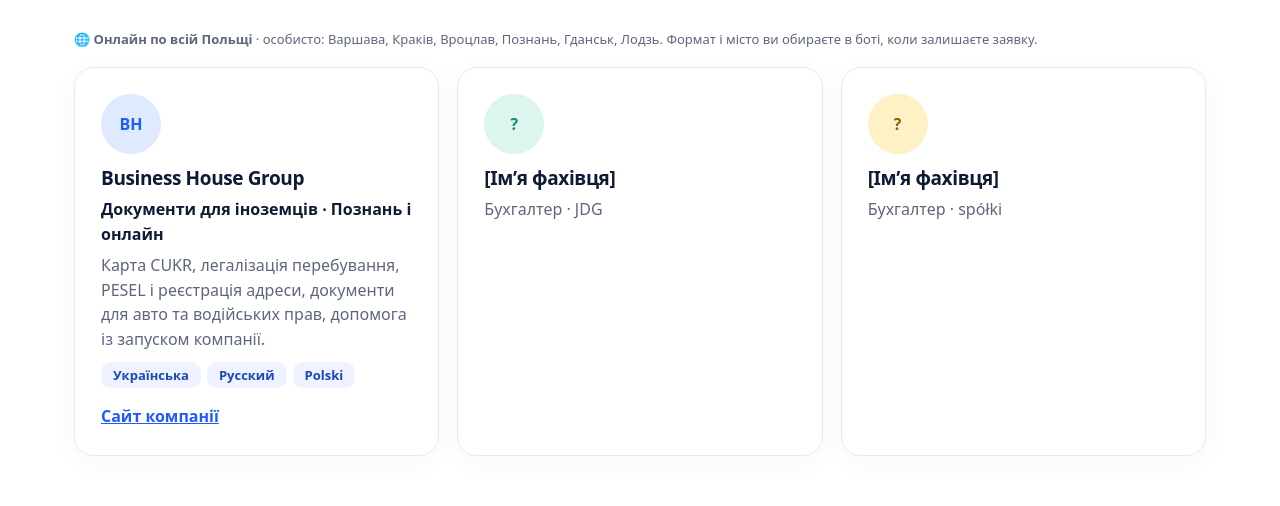
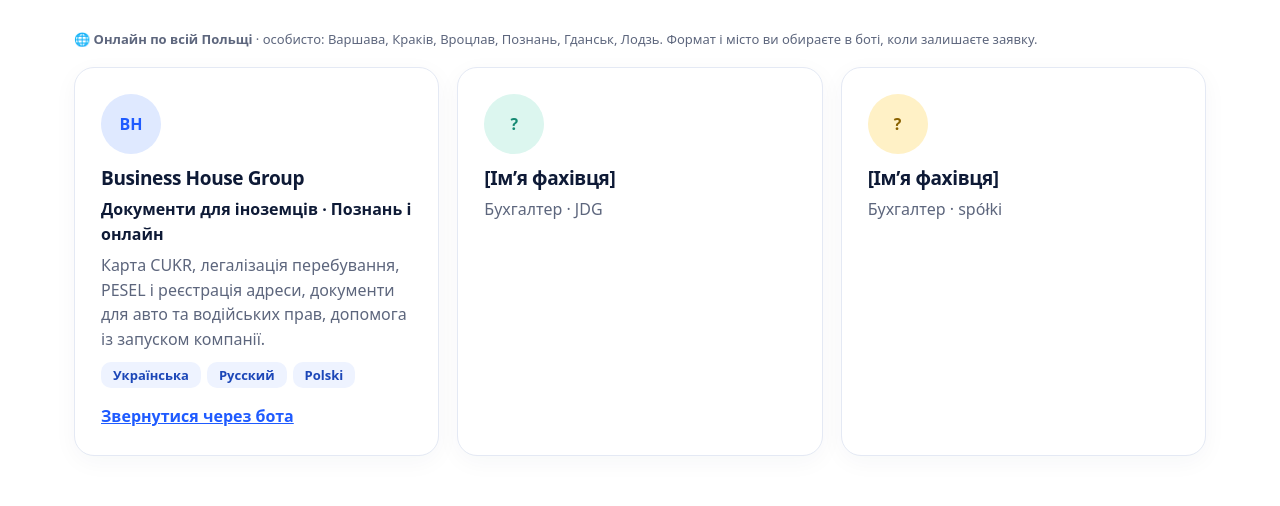
Before and after one commit to jarek87x-cloud/pani-teka, a plain HTML site: page index.html in a window 1280 px wide. Shown: the part 3173-3679 px from the top of the page. Drawn offline with Linux system fonts and the light colour scheme.

Commit message:
Specialist card now routes to the bot only
Co-Authored-By: Claude Sonnet 5.5 <noreply@anthropic.com>
Claude-Session: https://claude.ai/code/session_01Fo67BNniL3Dy7u3cGjRFMk

```diff
--- a/index.html
+++ b/index.html
@@ -105,6 +105,7 @@ h1,h2,h3,h4{margin:0;line-height:1.1;letter-spacing:-.02em}
 .how .s b{display:block;font-size:17px;margin-bottom:6px}
 .how .s p{margin:0;color:var(--gray);font-size:14px}
 .guide{align-self:start}
+.sp .stretch::after{content:"";position:absolute;inset:0}
 .grid{display:grid;gap:18px;grid-template-columns:repeat(auto-fit,minmax(300px,1fr))}
 .card{background:#fff;border:1px solid var(--line);border-radius:20px;padding:26px;box-shadow:0 6px 24px #1b2b550a}
 .card h3{font-size:19px;margin-bottom:8px}
@@ -545,7 +546,7 @@ Wzywa się do uzupełnienia braków formalnych wniosku o udzielenie zezwolenia n
  <section class="sec" id="experts"><h2><span class="ua">Коли потрібна жива людина</span><span class="ru">Когда нужен живой человек</span><span class="pl">Gdy potrzebna jest pomoc człowieka</span></h2>
   <p class="sub"><span class="ua">Складний випадок? Підкажемо, до кого звернутися. З фахівцем ви домовляєтеся напряму.</span><span class="ru">Сложный случай? Подскажем, к кому обратиться. Со специалистом вы договариваетесь напрямую.</span><span class="pl">Trudny przypadek? Podpowiemy, do kogo się zwrócić. Warunki ustalasz ze specjalistą bezpośrednio.</span></p>
   <p class="note" style="margin:0 0 18px"><b>🌐 <span class="ua">Онлайн по всій Польщі</span><span class="ru">Онлайн по всей Польше</span><span class="pl">Online w całej Polsce</span></b> · <span class="ua">особисто: Варшава, Краків, Вроцлав, Познань, Гданськ, Лодзь</span><span class="ru">лично: Варшава, Краков, Вроцлав, Познань, Гданьск, Лодзь</span><span class="pl">osobiście: Warszawa, Kraków, Wrocław, Poznań, Gdańsk, Łódź</span>. <span class="ua">Формат і місто ви обираєте в боті, коли залишаєте заявку.</span><span class="ru">Формат и город вы выбираете в боте, когда оставляете заявку.</span><span class="pl">Format i miasto wybierasz w bocie, składając zgłoszenie.</span></p>
-  <div class="grid sp"><div class="card"><div class="ph">BH</div><h3>Business House Group</h3><p style="font-weight:600;color:var(--ink);margin-bottom:6px"><span class="ua">Документи для іноземців · Познань і онлайн</span><span class="ru">Документы для иностранцев · Познань и онлайн</span><span class="pl">Dokumenty dla cudzoziemców · Poznań i online</span></p><p><span class="ua">Карта CUKR, легалізація перебування, PESEL і реєстрація адреси, документи для авто та водійських прав, допомога із запуском компанії.</span><span class="ru">Карта CUKR, легализация пребывания, PESEL и регистрация адреса, документы для авто и водительских прав, помощь с запуском компании.</span><span class="pl">Karta CUKR, legalizacja pobytu, PESEL i meldunek, dokumenty do samochodu i prawa jazdy, pomoc w założeniu firmy.</span></p><span class="pill">Українська</span><span class="pill">Русский</span><span class="pill">Polski</span><p style="margin-top:16px"><a rel="noopener noreferrer" href="https://business-house-group.com/" style="font-weight:700;color:var(--blue)"><span class="ua">Сайт компанії</span><span class="ru">Сайт компании</span><span class="pl">Strona firmy</span></a></p></div>
+  <div class="grid sp"><div class="card" style="position:relative"><div class="ph">BH</div><h3>Business House Group</h3><p style="font-weight:600;color:var(--ink);margin-bottom:6px"><span class="ua">Документи для іноземців · Познань і онлайн</span><span class="ru">Документы для иностранцев · Познань и онлайн</span><span class="pl">Dokumenty dla cudzoziemców · Poznań i online</span></p><p><span class="ua">Карта CUKR, легалізація перебування, PESEL і реєстрація адреси, документи для авто та водійських прав, допомога із запуском компанії.</span><span class="ru">Карта CUKR, легализация пребывания, PESEL и регистрация адреса, документы для авто и водительских прав, помощь с запуском компании.</span><span class="pl">Karta CUKR, legalizacja pobytu, PESEL i meldunek, dokumenty do samochodu i prawa jazdy, pomoc w założeniu firmy.</span></p><span class="pill">Українська</span><span class="pill">Русский</span><span class="pill">Polski</span><p style="margin-top:16px"><a class="stretch" rel="noopener noreferrer" href="https://t.me/BumagiPL_bot?start=request" style="font-weight:700;color:var(--blue)"><span class="ua">Звернутися через бота</span><span class="ru">Обратиться через бота</span><span class="pl">Skontaktuj się przez bota</span></a></p></div>
   <div class="card"><div class="ph" style="background:#dcf6ef;color:#168a73">?</div><h3>[<span class="ua">Ім’я фахівця</span><span class="ru">Имя специалиста</span><span class="pl">Imię specjalisty</span>]</h3><p><span class="ua">Бухгалтер · JDG</span><span class="ru">Бухгалтер · JDG</span><span class="pl">Księgowy · JDG</span></p></div>
   <div class="card"><div class="ph" style="background:#fff1c6;color:#8a6200">?</div><h3>[<span class="ua">Ім’я фахівця</span><span class="ru">Имя специалиста</span><span class="pl">Imię specjalisty</span>]</h3><p><span class="ua">Бухгалтер · spółki</span><span class="ru">Бухгалтер · spółki</span><span class="pl">Księgowy · spółki</span></p></div></div></section>
 
```
